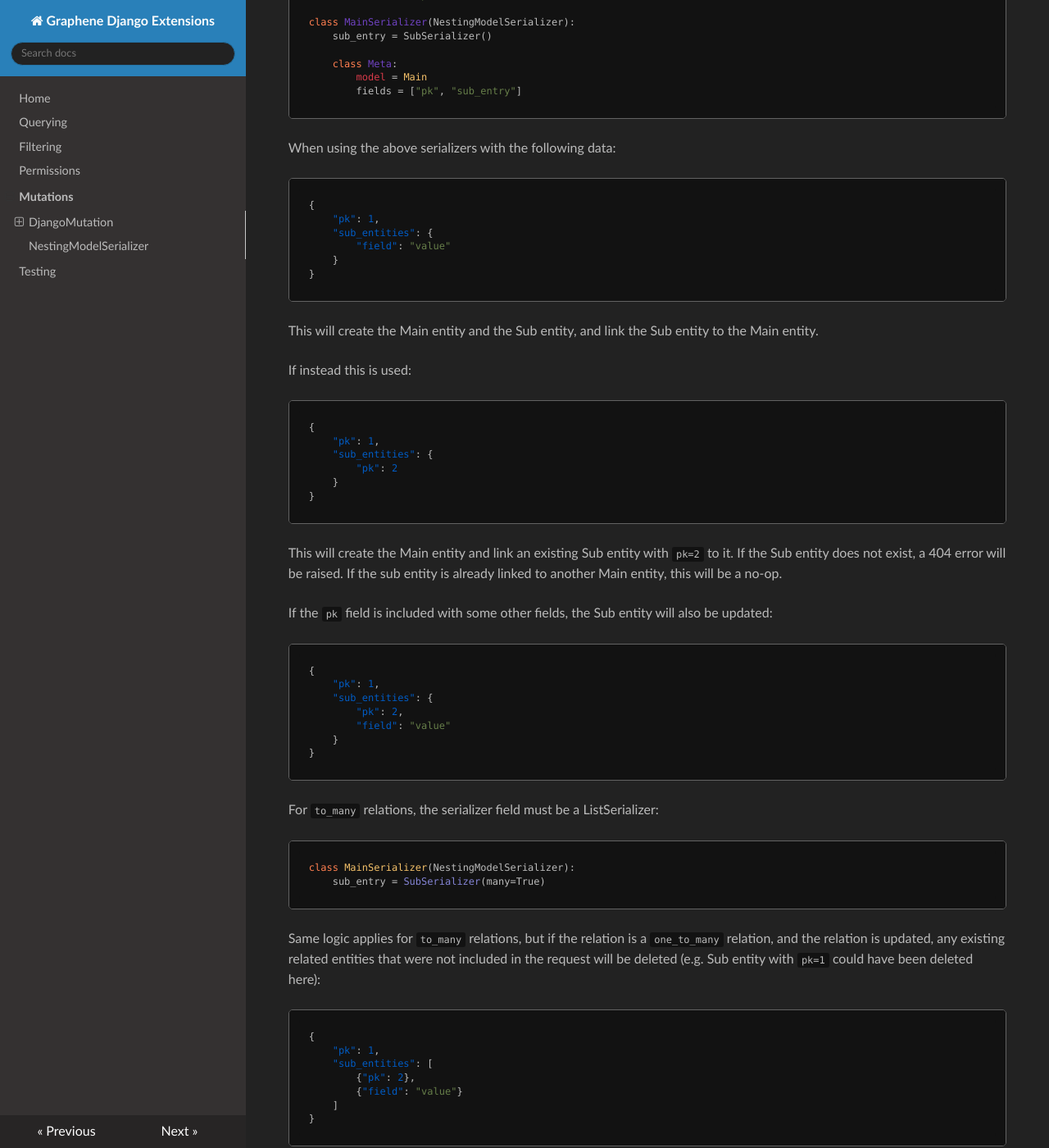
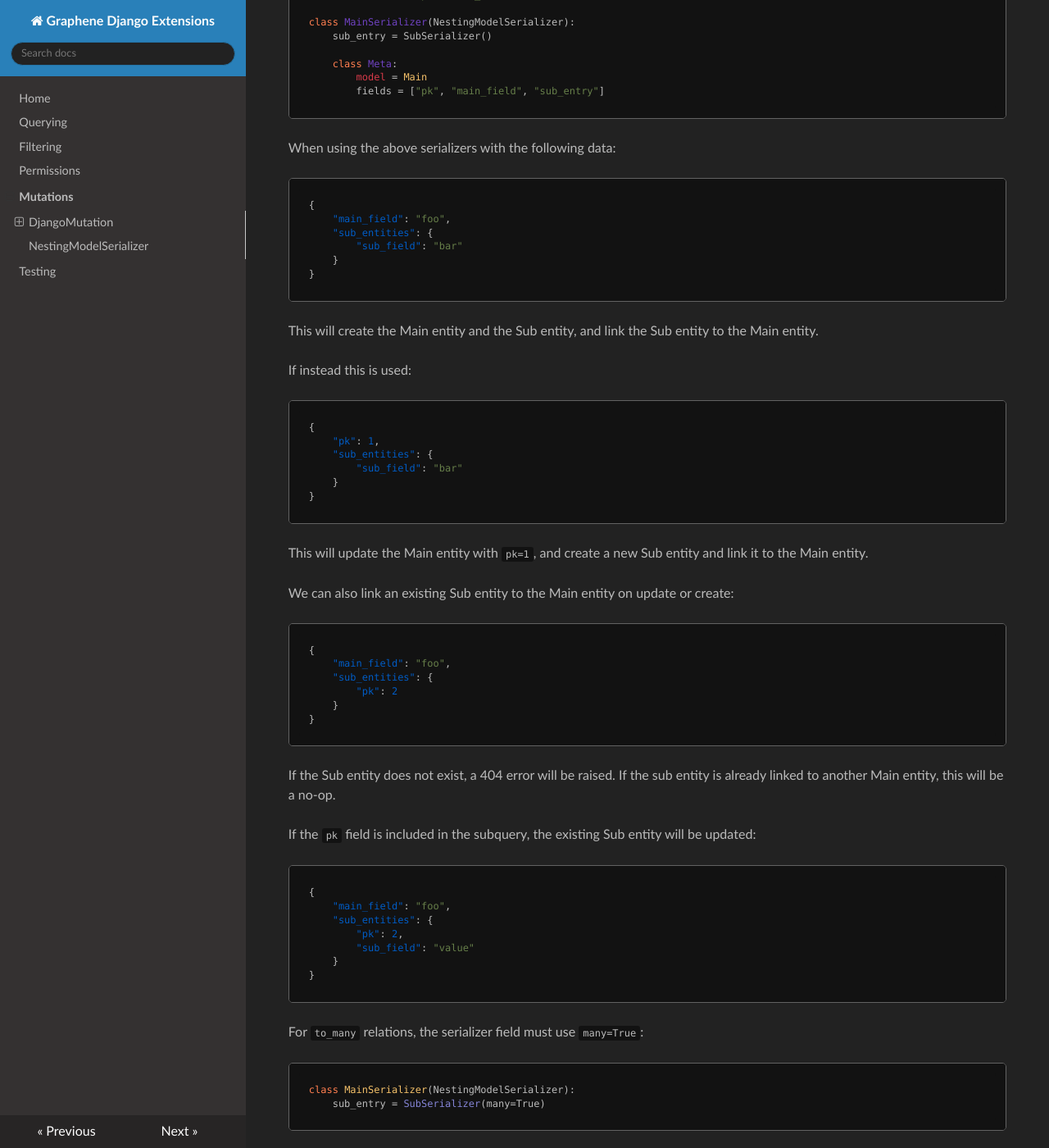
Before and after one commit to MrThearMan/graphene-django-extensions, an MkDocs documentation site: the page built from docs/mutations.md, in a window 1280 px wide and 1400 px high, scrolled down 4000 px. Shown: the whole window at 82% size. Built offline with MkDocs 1.6.1, drawn with Linux system fonts in a browser that asks for light colours; nearby versions of some CDN libraries; a script that is not in the unit is left out; some of the changed text lies outside the part shown.

Commit message:
Improve docs

````diff
--- a/docs/mutations.md
+++ b/docs/mutations.md
@@ -176,29 +176,28 @@ from graphene_django_extensions import NestingModelSerializer
 class SubSerializer(NestingModelSerializer):
     class Meta:
         model = Sub
-        fields = ["pk", "field"]
+        fields = ["pk", "sub_field"]
 
 class MainSerializer(NestingModelSerializer):
     sub_entry = SubSerializer()
 
     class Meta:
         model = Main
-        fields = ["pk", "sub_entry"]
+        fields = ["pk", "main_field", "sub_entry"]
 ```
 
 When using the above serializers with the following data:
 
 ```json
 {
-    "pk": 1,
+    "main_field": "foo",
     "sub_entities": {
-        "field": "value"
+        "sub_field": "bar"
     }
 }
 ```
 
-This will create the Main entity and the Sub entity,
-and link the Sub entity to the Main entity.
+This will create the Main entity and the Sub entity, and link the Sub entity to the Main entity.
 
 If instead this is used:
 
@@ -206,28 +205,40 @@ If instead this is used:
 {
     "pk": 1,
     "sub_entities": {
+        "sub_field": "bar"
+    }
+}
+```
+
+This will update the Main entity with `pk=1`, and create a new Sub entity and link it to the Main entity.
+
+We can also link an existing Sub entity to the Main entity on update or create:
+
+```json
+{
+    "main_field": "foo",
+    "sub_entities": {
         "pk": 2
     }
 }
 ```
 
-This will create the Main entity and link an existing Sub entity with `pk=2` to it.
 If the Sub entity does not exist, a 404 error will be raised. If the sub entity
 is already linked to another Main entity, this will be a no-op.
 
-If the `pk` field is included with some other fields, the Sub entity will also be updated:
+If the `pk` field is included in the subquery, the existing Sub entity will be updated:
 
 ```json
 {
-    "pk": 1,
+    "main_field": "foo",
     "sub_entities": {
         "pk": 2,
-        "field": "value"
+        "sub_field": "value"
     }
 }
 ```
 
-For `to_many` relations, the serializer field must be a ListSerializer:
+For `to_many` relations, the serializer field must use `many=True`:
 
 ```python
 class MainSerializer(NestingModelSerializer):
@@ -243,7 +254,7 @@ will be deleted (e.g. Sub entity with `pk=1` could have been deleted here):
     "pk": 1,
     "sub_entities": [
         {"pk": 2},
-        {"field": "value"}
+        {"sub_field": "value"}
     ]
 }
 ```
````
Also changed, not shown: docs/filtering.md (+2 -1 lines).
